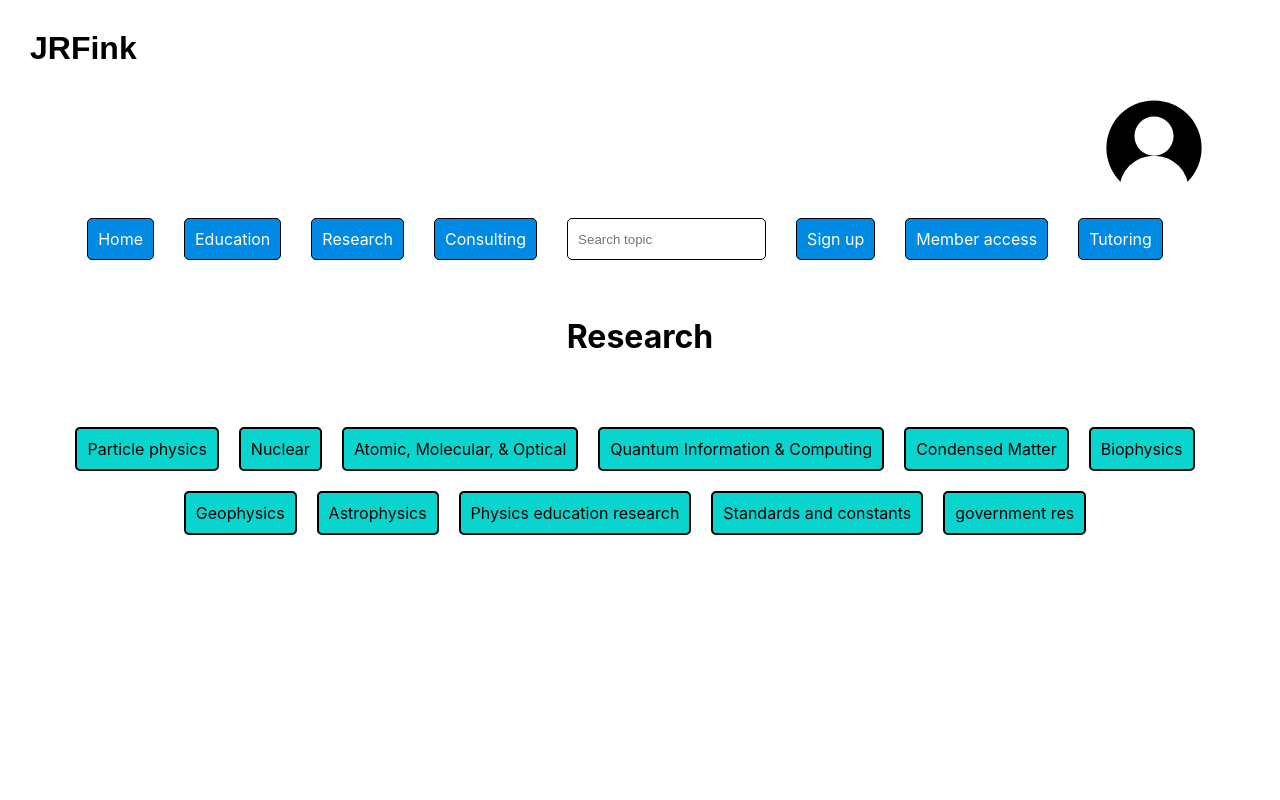
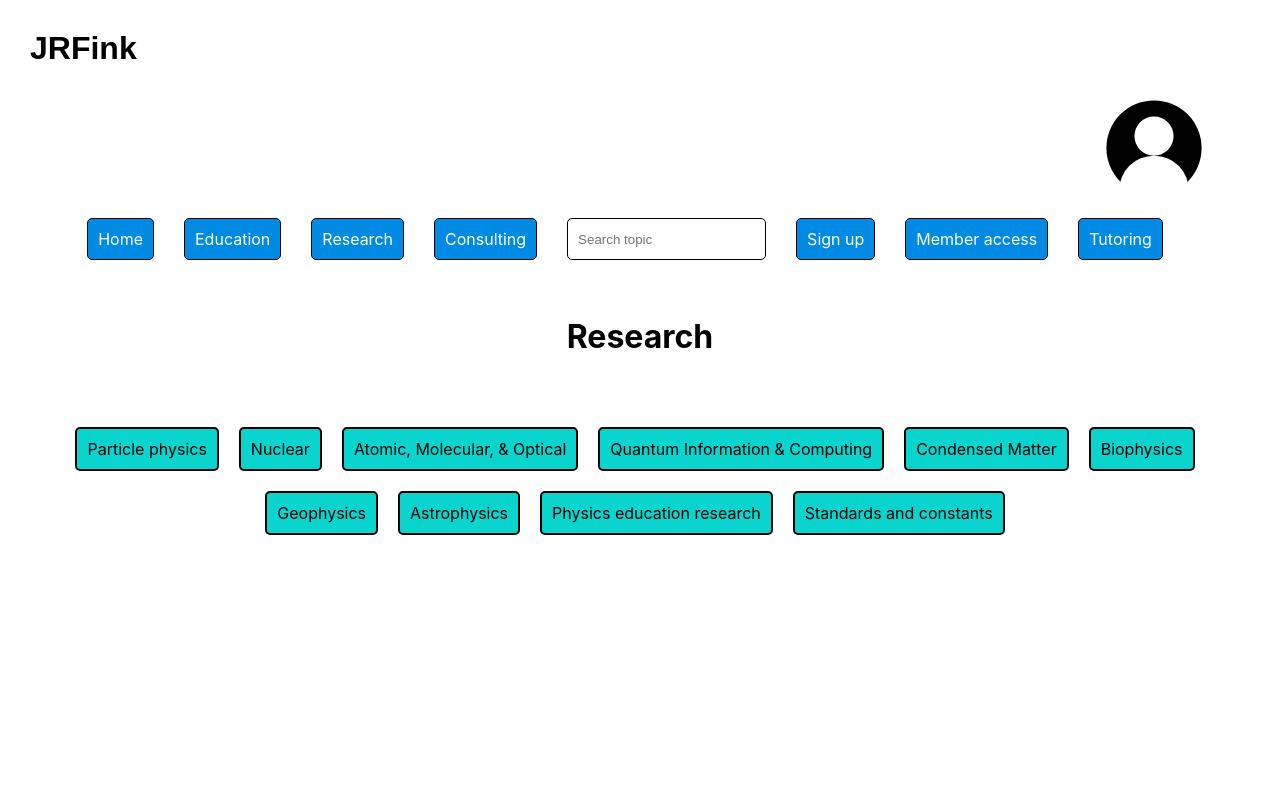
Before and after one commit to JRFink/jrfphyspagesnew, a Next.js app: page /research in a window 1280 px wide. Shown: the top 800 px of the page. Built offline with nearby package versions, Linux system fonts and the light colour scheme.

Commit message:
Update index.tsx

```diff
--- a/pages/research/index.tsx
+++ b/pages/research/index.tsx
@@ -20,7 +20,6 @@ const Research = () => {
                 <Link href="/research/astr" className={style.generalLink}>Astrophysics</Link><br></br>
                 <Link href="/research/per" className={style.generalLink}>Physics education research</Link><br></br>
                 <Link href="/research/stand" className={style.generalLink}>Standards and constants</Link><br></br>
-                <Link href="/research/gen" className={style.generalLink}>government res</Link><br></br>
             </div>
         </>
     );
```
